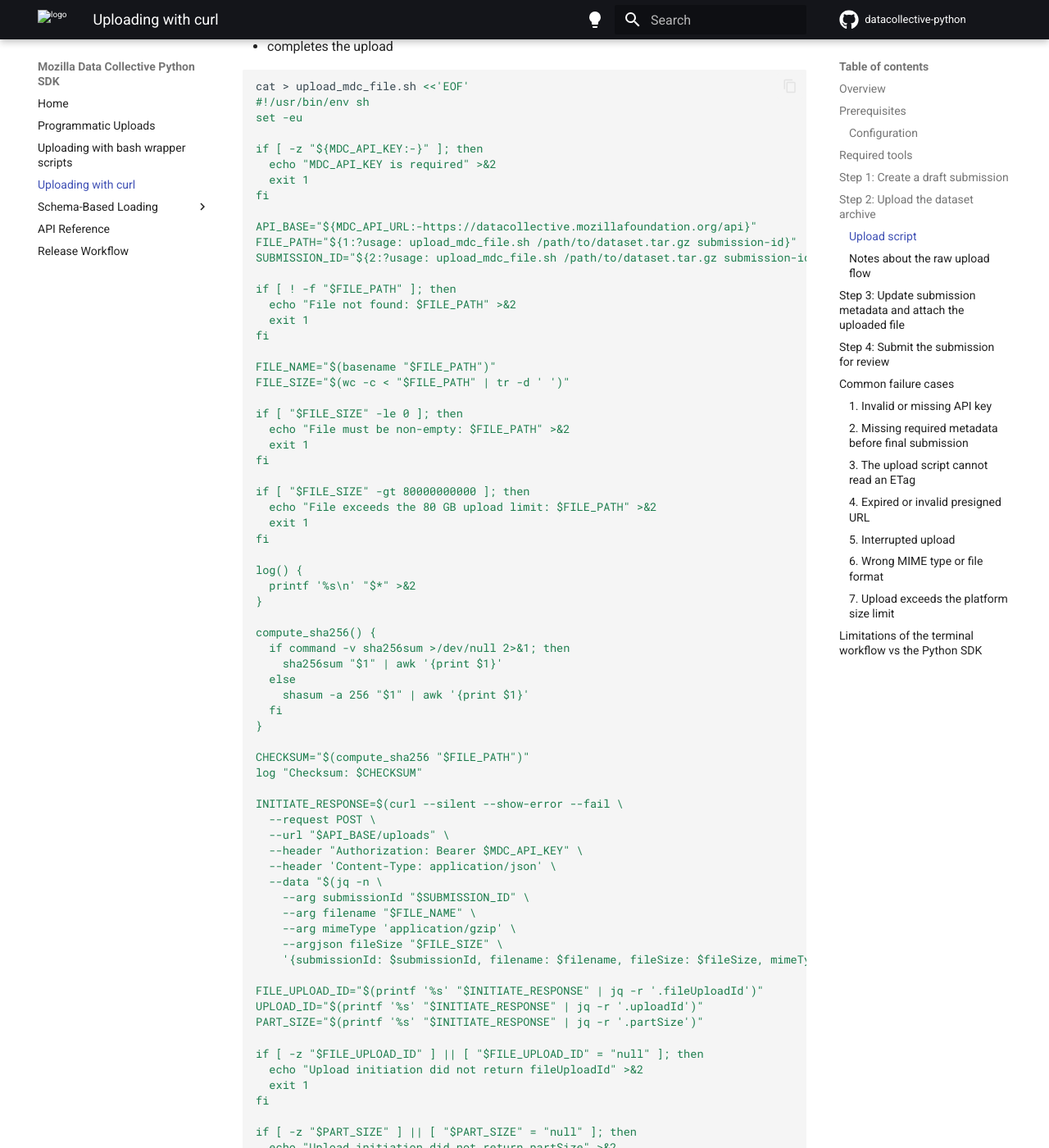
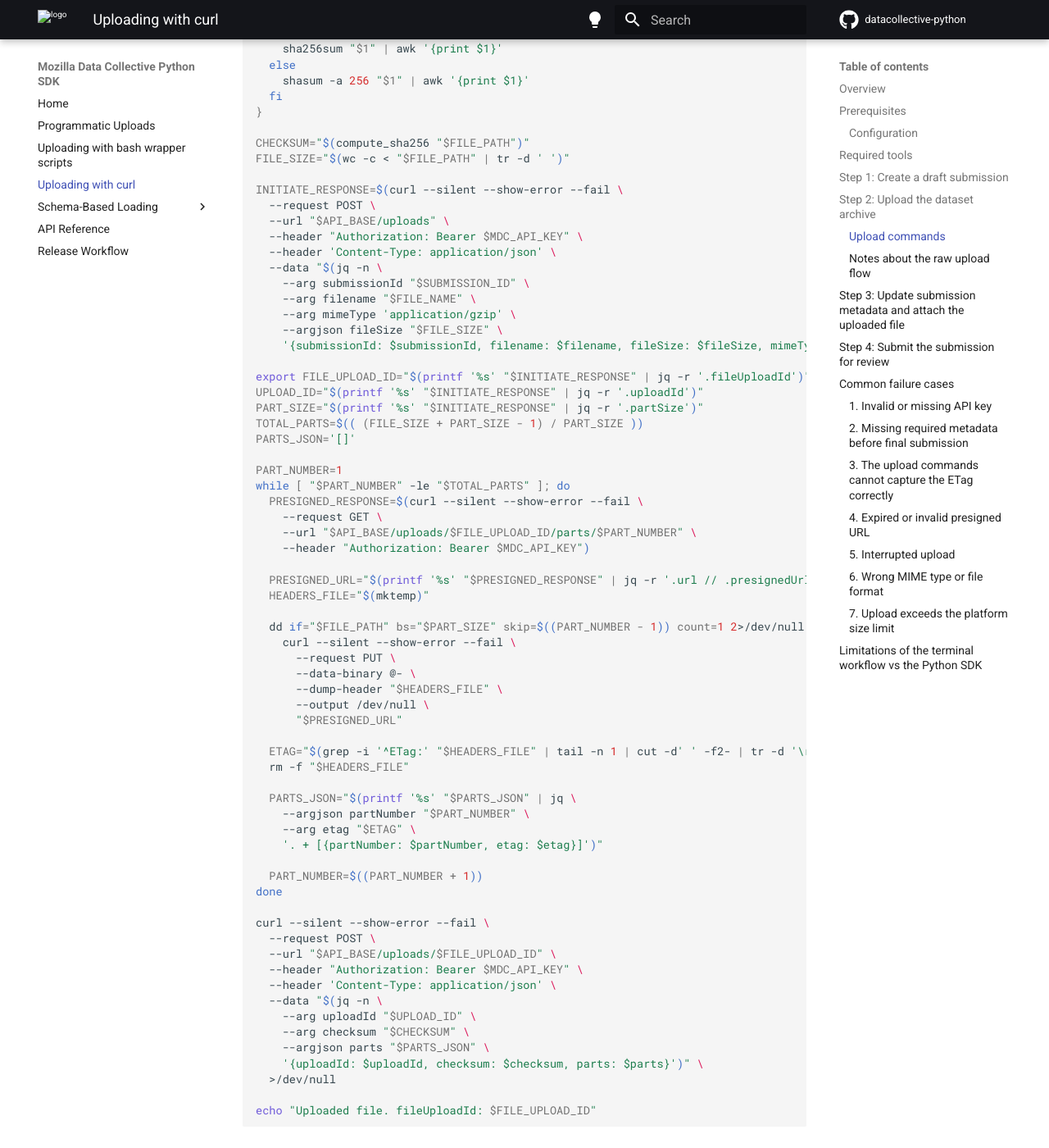
Before and after one commit to Mozilla-Data-Collective/datacollective-python, an MkDocs documentation site: the page built from docs/upload_with_curl.md, in a window 1280 px wide and 1400 px high, scrolled down 2965 px. Shown: the whole window at 82% size. Built offline with MkDocs 1.6.1 and Material for MkDocs 9.7.7, drawn with Linux system fonts in a browser that asks for light colours; comment, search, counter and statistics services are not loaded; some of the changed text lies outside the part shown.

Commit message:
Simplify

````diff
--- a/docs/upload_with_curl.md
+++ b/docs/upload_with_curl.md
@@ -98,54 +98,15 @@ The upload flow uses several API calls under the hood:
 3. Upload each part directly to the presigned storage URL
 4. Complete the upload with `POST /uploads/{fileUploadId}`
 
-### Upload script
+### Upload commands
 
-The shell script below performs the full multipart upload and prints the resulting `fileUploadId`.
+The commands below perform the full multipart upload and export the resulting `FILE_UPLOAD_ID` for the next steps.
 
-It:
+This version keeps the commands intentionally minimal and assumes your environment variables and inputs are already valid.
 
-- asks the API for the multipart upload session
-- calculates the file checksum
-- uploads each part in order
-- records each returned `ETag`
-- completes the upload
+Paste the full sequence into your shell:
 
 ```bash
-cat > upload_mdc_file.sh <<'EOF'
-#!/usr/bin/env sh
-set -eu
-
-if [ -z "${MDC_API_KEY:-}" ]; then
-  echo "MDC_API_KEY is required" >&2
-  exit 1
-fi
-
-API_BASE="${MDC_API_URL:-https://datacollective.mozillafoundation.org/api}"
-FILE_PATH="${1:?usage: upload_mdc_file.sh /path/to/dataset.tar.gz submission-id}"
-SUBMISSION_ID="${2:?usage: upload_mdc_file.sh /path/to/dataset.tar.gz submission-id}"
-
-if [ ! -f "$FILE_PATH" ]; then
-  echo "File not found: $FILE_PATH" >&2
-  exit 1
-fi
-
-FILE_NAME="$(basename "$FILE_PATH")"
-FILE_SIZE="$(wc -c < "$FILE_PATH" | tr -d ' ')"
-
-if [ "$FILE_SIZE" -le 0 ]; then
-  echo "File must be non-empty: $FILE_PATH" >&2
-  exit 1
-fi
-
-if [ "$FILE_SIZE" -gt 80000000000 ]; then
-  echo "File exceeds the 80 GB upload limit: $FILE_PATH" >&2
-  exit 1
-fi
-
-log() {
-  printf '%s\n' "$*" >&2
-}
-
 compute_sha256() {
   if command -v sha256sum >/dev/null 2>&1; then
     sha256sum "$1" | awk '{print $1}'
@@ -155,7 +116,7 @@ compute_sha256() {
 }
 
 CHECKSUM="$(compute_sha256 "$FILE_PATH")"
-log "Checksum: $CHECKSUM"
+FILE_SIZE="$(wc -c < "$FILE_PATH" | tr -d ' ')"
 
 INITIATE_RESPONSE=$(curl --silent --show-error --fail \
   --request POST \
@@ -169,45 +130,20 @@ INITIATE_RESPONSE=$(curl --silent --show-error --fail \
     --argjson fileSize "$FILE_SIZE" \
     '{submissionId: $submissionId, filename: $filename, fileSize: $fileSize, mimeType: $mimeType}')")
 
-FILE_UPLOAD_ID="$(printf '%s' "$INITIATE_RESPONSE" | jq -r '.fileUploadId')"
+export FILE_UPLOAD_ID="$(printf '%s' "$INITIATE_RESPONSE" | jq -r '.fileUploadId')"
 UPLOAD_ID="$(printf '%s' "$INITIATE_RESPONSE" | jq -r '.uploadId')"
 PART_SIZE="$(printf '%s' "$INITIATE_RESPONSE" | jq -r '.partSize')"
-
-if [ -z "$FILE_UPLOAD_ID" ] || [ "$FILE_UPLOAD_ID" = "null" ]; then
-  echo "Upload initiation did not return fileUploadId" >&2
-  exit 1
-fi
-
-if [ -z "$PART_SIZE" ] || [ "$PART_SIZE" = "null" ]; then
-  echo "Upload initiation did not return partSize" >&2
-  exit 1
-fi
-
 TOTAL_PARTS=$(( (FILE_SIZE + PART_SIZE - 1) / PART_SIZE ))
 PARTS_JSON='[]'
 
-log "Upload session created"
-log "fileUploadId=$FILE_UPLOAD_ID"
-log "uploadId=$UPLOAD_ID"
-log "partSize=$PART_SIZE"
-log "totalParts=$TOTAL_PARTS"
-
 PART_NUMBER=1
 while [ "$PART_NUMBER" -le "$TOTAL_PARTS" ]; do
-  log "Uploading part $PART_NUMBER/$TOTAL_PARTS"
-
   PRESIGNED_RESPONSE=$(curl --silent --show-error --fail \
     --request GET \
     --url "$API_BASE/uploads/$FILE_UPLOAD_ID/parts/$PART_NUMBER" \
     --header "Authorization: Bearer $MDC_API_KEY")
 
   PRESIGNED_URL="$(printf '%s' "$PRESIGNED_RESPONSE" | jq -r '.url // .presignedUrl')"
-
-  if [ -z "$PRESIGNED_URL" ] || [ "$PRESIGNED_URL" = "null" ]; then
-    echo "Missing presigned URL for part $PART_NUMBER" >&2
-    exit 1
-  fi
-
   HEADERS_FILE="$(mktemp)"
 
   dd if="$FILE_PATH" bs="$PART_SIZE" skip=$((PART_NUMBER - 1)) count=1 2>/dev/null | \
@@ -218,13 +154,8 @@ while [ "$PART_NUMBER" -le "$TOTAL_PARTS" ]; do
       --output /dev/null \
       "$PRESIGNED_URL"
 
-  ETAG="$(grep -i '^ETag:' "$HEADERS_FILE" | tail -n 1 | cut -d' ' -f2- | tr -d '\r')"
+  ETAG="$(grep -i '^ETag:' "$HEADERS_FILE" | tail -n 1 | cut -d' ' -f2- | tr -d '\r' | sed 's/^"//; s/"$//')"
   rm -f "$HEADERS_FILE"
-
-  if [ -z "$ETAG" ]; then
-    echo "Could not read ETag for part $PART_NUMBER" >&2
-    exit 1
-  fi
 
   PARTS_JSON="$(printf '%s' "$PARTS_JSON" | jq \
     --argjson partNumber "$PART_NUMBER" \
@@ -243,21 +174,9 @@ COMPLETE_RESPONSE=$(curl --silent --show-error --fail \
     --arg uploadId "$UPLOAD_ID" \
     --arg checksum "$CHECKSUM" \
     --argjson parts "$PARTS_JSON" \
-    '{uploadId: $uploadId, checksum: $checksum, parts: $parts}')")
+    '{uploadId: $uploadId, checksum: $checksum, parts: $parts}')" \
+  >/dev/null
 
-log "Upload completed"
-log "Completion response: $(printf '%s' "$COMPLETE_RESPONSE" | jq -c '.')"
-
-printf '%s\n' "$FILE_UPLOAD_ID"
-EOF
-
-chmod +x upload_mdc_file.sh
-```
-
-Run it like this:
-
-```bash
-export FILE_UPLOAD_ID="$(./upload_mdc_file.sh "$FILE_PATH" "$SUBMISSION_ID")"
 echo "Uploaded file. fileUploadId: $FILE_UPLOAD_ID"
 ```
 
@@ -363,13 +282,14 @@ Symptoms:
 
 Make sure you have attached `fileUploadId` and provided the required metadata fields expected by the platform for review.
 
-### 3. The upload script cannot read an `ETag`
+### 3. The upload commands cannot capture the `ETag` correctly
 
 Symptoms:
 
-- a part upload succeeds but the script exits with `Could not read ETag`
+- the multipart completion request fails after the part uploads finish
+- the uploaded part list contains empty or malformed `etag` values
 
-The multipart completion request needs the `ETag` for every uploaded part. If that header is missing or cannot be parsed, the upload cannot be completed safely.
+The multipart completion request needs the `ETag` for every uploaded part. If those values are missing or malformed, the upload cannot be completed safely.
 
 ### 4. Expired or invalid presigned URL
 
@@ -400,7 +320,7 @@ This upload flow expects a dataset archive uploaded as `application/gzip`, typic
 
 Symptoms:
 
-- local checks or API validation fail for very large archives
+- the upload request or completion request is rejected for a very large archive
 
 Dataset uploads must be **80 GB or smaller**.
 
````
Also changed, not shown: other parts of docs/upload_with_curl.md (+1 -1 lines).
